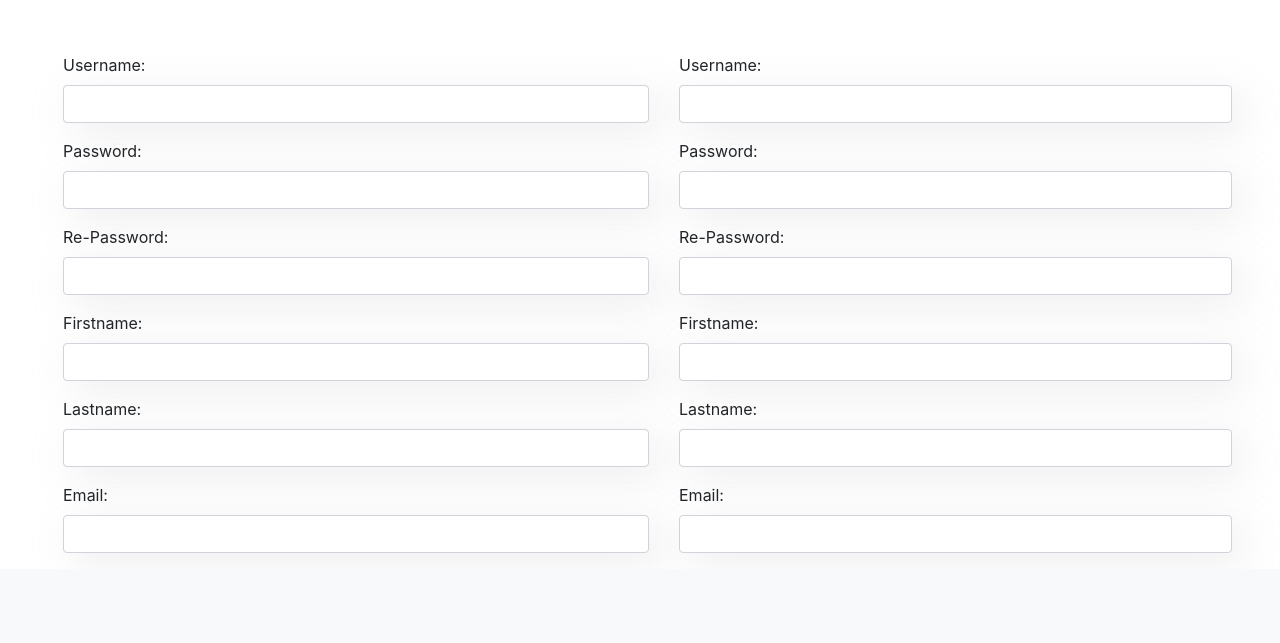
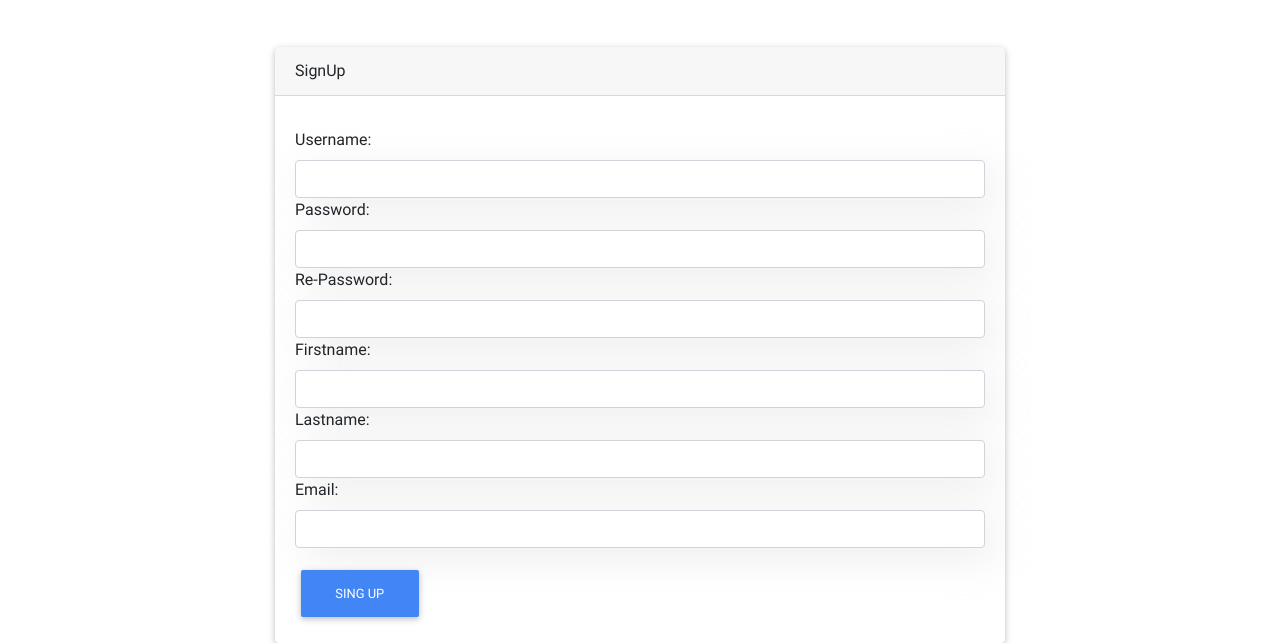
Before and after one commit to IVYSS/Shopping, a Django app: page /signup/ in a window 1280 px wide. Shown: the part 395-1038 px from the top of the page. Before the commit the page ends 948 px from the top, so only its background shows below. Run offline with Django 3.2, Linux system fonts and the light colour scheme; some libraries are stand-ins or nearby versions.

Commit message:
singup เส้รจแล้ว

```diff
--- a/Shopping/Index/templates/Index/signup.html
+++ b/Shopping/Index/templates/Index/signup.html
@@ -1,98 +1,68 @@
-
+{% extends "base.html" %}
 <!DOCTYPE html>
 {% load static %}
-<html lang="en">
-<head>
-    <meta charset="UTF-8">
-    <meta name="viewport" content="width=device-width, initial-scale=1.0">
-    <meta http-equiv="X-UA-Compatible" content="ie=edge">
-    <link rel="stylesheet" type="text/css" href="{% static 'css/bootstrap.css'%}">
-    <title>HomePage</title>
-</head>
-<body>
-    <div class="nav-bat">
-        <!-- Image and text -->
-        <nav class="navbar navbar-light bg-light">
-            <a class="navbar-brand" href="{% url 'show' %}">
-            <img src="/docs/4.0/assets/brand/bootstrap-solid.svg" width="30" height="30" class="d-inline-block align-top" alt="">
-            Bootstrap
-            </a>
-            <a type="text" name="login" href="{% url 'login' %}">Login</a>
-       </nav>
+{% block content %}
 
+<img
+  src="https://cdn.searchenginejournal.com/wp-content/uploads/2019/10/a6375506-fcd4-4856-a9c4-083765b11600-5db7a15aa2285-760x400.jpeg"
+  class="img-fluid w-100" alt="Responsive image" id="topimg">
+<br><br><br>
+<form method="POST" action="{% url 'signup' %}">
+  {% csrf_token %}
+  <div class="container" style="align-items: center;">
+    <div class="row">
+      <div class="col-2"></div>
+      <div class="col-8">
+        <div class="card w-100">
+          <div class="card-header">
+            SignUp
           </div>
-    <div>
+          <div class="card-body">
+            <h5 class="card-title"></h5>
+            <label for="usr" class="">Username:</label>
+            <input type="text" class="form-control" id="usr" name="username">
+
+            <label for="">Password:</label>
+            <input type="password" class="form-control" name="password" id="" placeholder="">
+
+            <label for="">Re-Password:</label>
+            <input type="password" class="form-control" name="cpassword" id="" placeholder="">
+
+            <label for="fname" class="">Firstname:</label>
+            <input type="text" class="form-control" id="fname" name="fname">
+
+            <label for="usr" class="">Lastname:</label>
+            <input type="lname" class="form-control" id="lname" name="lname">
+
+            <div class="form-group">
+              <label for="email">Email:</label>
+              <input type="email" class="form-control" name="email" id="email" aria-describedby="emailHelpId"
+                placeholder="">
+              <small id="emailHelpId" class="form-text text-muted"></small>
             </div>
-<img src="https://cdn.searchenginejournal.com/wp-content/uploads/2019/10/a6375506-fcd4-4856-a9c4-083765b11600-5db7a15aa2285-760x400.jpeg" class="img-fluid w-100" alt="Responsive image" id="topimg">
 
-    <div class="container-fluid">
-        <div class="row pl-5">
-            <div class="col-6">
-                <br><br><br>
-                <div class="form-group">
-                    <label for="usr">Username:</label>
-                    <input type="text" class="form-control" id="usr">
-                  </div>
-                  <div class="form-group">
-                    <label for="pwd">Password:</label>
-                    <input type="password" class="form-control" id="pwd">
-                  </div>
-                  <div class="form-group">
-                    <label for="pwd">Re-Password:</label>
-                    <input type="password" class="form-control" id="pwd">
-                  </div>
-                  <div class="form-group">
-                    <label for="pwd">Firstname:</label>
-                    <input type="text" class="form-control" id="pwd">
-                  </div>
-                  <div class="form-group">
-                    <label for="pwd">Lastname:</label>
-                    <input type="text" class="form-control" id="pwd">
-                  </div>
-                  <div class="form-group">
-                    <label for="pwd">Email:</label>
-                    <input type="email" class="form-control" id="pwd">
+
+            <button class="btn btn-primary" type="submit">Sing Up</button>
+            {% if error %}
+            <p class="text-danger">{{ error }}</p>
+            {% endif %}
           </div>
         </div>
 
-        <div class="col-6 pr-5">
-            <br><br><br>
-            <div class="form-group">
-                <label for="usr">Username:</label>
-                <input type="text" class="form-control" id="usr">
       </div>
-              <div class="form-group">
-                <label for="pwd">Password:</label>
-                <input type="password" class="form-control" id="pwd">
-              </div>
-              <div class="form-group">
-                <label for="pwd">Re-Password:</label>
-                <input type="password" class="form-control" id="pwd">
-              </div>
-              <div class="form-group">
-                <label for="pwd">Firstname:</label>
-                <input type="text" class="form-control" id="pwd">
-              </div>
-              <div class="form-group">
-                <label for="pwd">Lastname:</label>
-                <input type="text" class="form-control" id="pwd">
-              </div>
-              <div class="form-group">
-                <label for="pwd">Email:</label>
-                <input type="email" class="form-control" id="pwd">
+      <div class="col-2"></div>
     </div>
   </div>
-    </div>
-    </div></div>
-</body>
+</form>
 <style>
   #topimg {
-   width:100%;
-   height:20em;
-   overflow:hidden;
+    width: 100%;
+    height: 20em;
+    overflow: hidden;
   }
+
   .form-control {
-    box-shadow: 10px 10px 42px 0px rgba(194,194,194,0.29);
+    box-shadow: 10px 10px 42px 0px rgba(194, 194, 194, 0.29);
   }
 </style>
-</html>
+{% endblock content %}
--- a/Shopping/Index/views.py
+++ b/Shopping/Index/views.py
@@ -5,6 +5,7 @@ from django.contrib.auth import authenticate, logout, login
 from django.db.models import Q
 from django.core.paginator import Paginator
 from django.shortcuts import render
+from django.contrib.auth.models import User
 # Create your views here.
 
 def show(request):
@@ -64,4 +65,29 @@ def my_logout(request):
     return redirect('show')
 
 def signup(request):
-     return render(request, 'Index/signup.html')
+    context = {}
+    if request.method == 'POST':
+        fname = request.POST.get('fname')
+        lname = request.POST.get('lname')
+        username = request.POST.get('username')
+        email = request.POST.get('email')
+        password = request.POST.get('password')
+        password2 = request.POST.get('cpassword')
+        print('-------------------------')
+        print(fname)
+        print(lname)
+        print(username)
+        print(email)
+        print(password)
+        print(password2)
+        if password == password2:
+
+            user = User.objects.create_user(username,  email, password)
+            user.fist_name = fname
+            user.last_name = lname
+            user.save()
+            print("OK")
+            return redirect('login')
+        else:
+            context['error'] = 'Password Not Match!!!'
+    return render(request, template_name='Index/signup.html', context=context)
```
Also changed, not shown: Shopping/db.sqlite3. Lines whose indentation alone changed are shown as unchanged.
